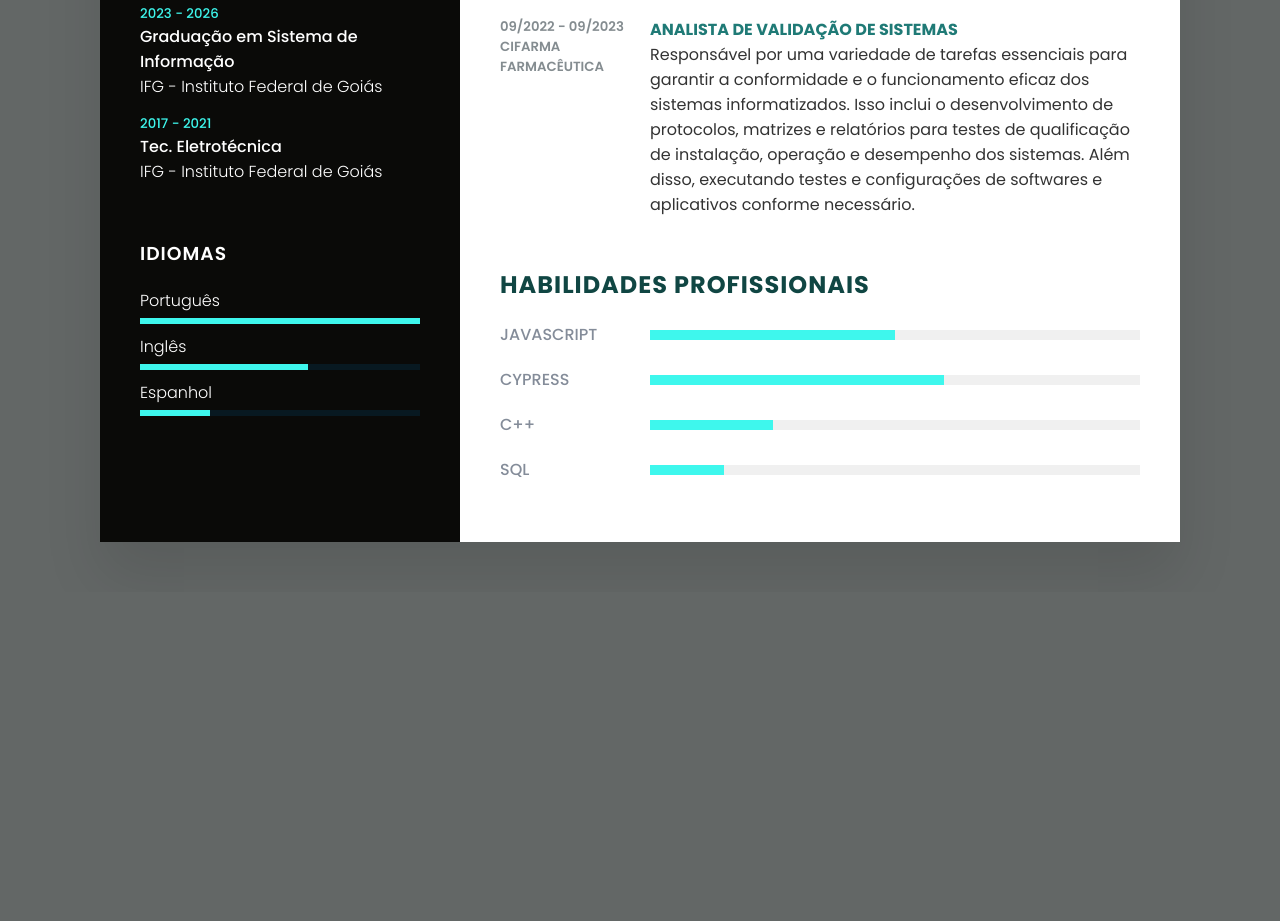
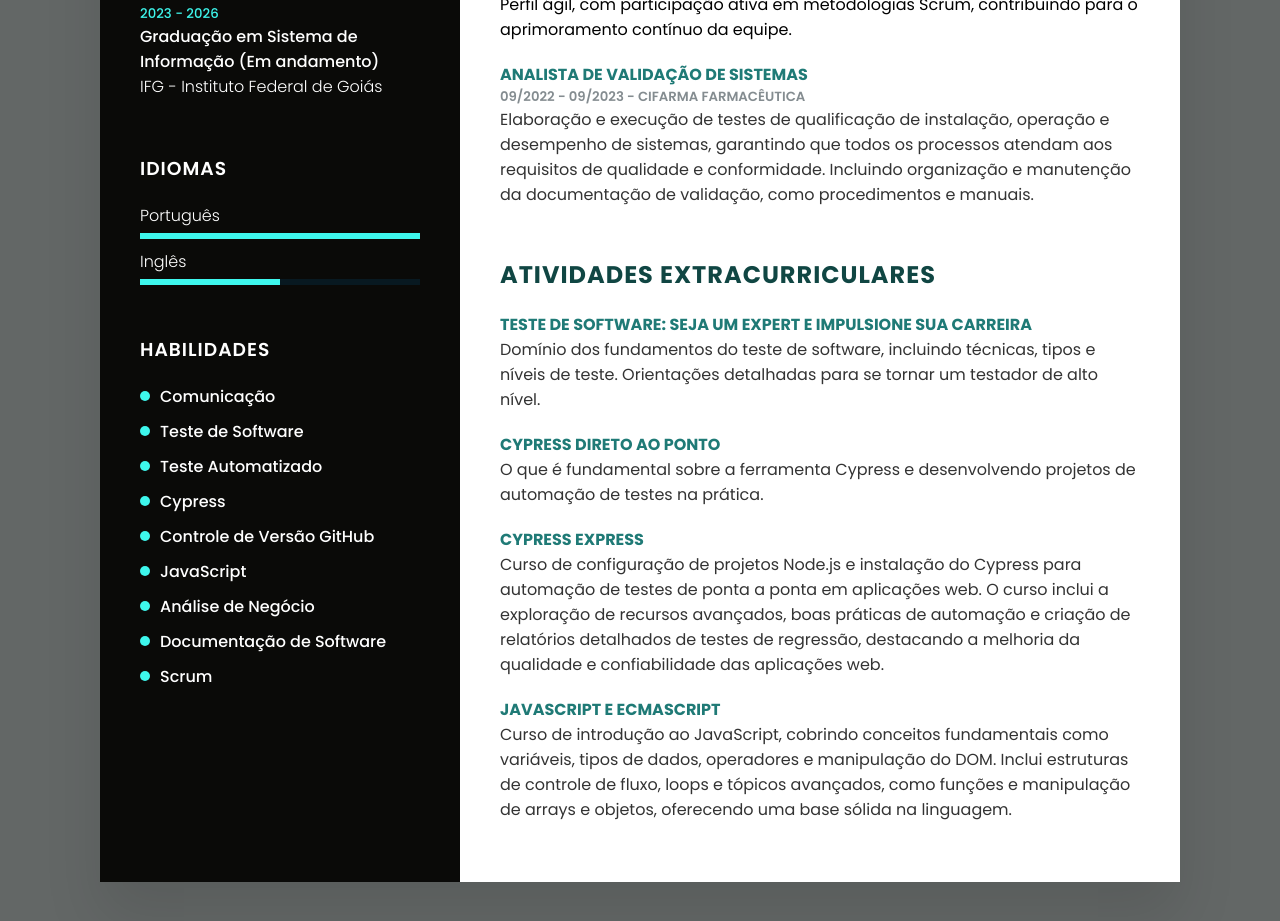
Before and after one commit to njunio10/CV-Natanael, a plain HTML site: page index.html in a window 1280 px wide. Shown: the part 823-1744 px from the top of the page. Before the commit the page ends 1415 px from the top, so only its background shows below. Drawn offline with nearby package versions, Linux system fonts and the light colour scheme.

Commit message:
Atualização de CV

```diff
--- a/index.html
+++ b/index.html
@@ -16,7 +16,7 @@
                     <!-- Substitua a imagem profile.png na pasta img e altere src para "img/NOME_DA_SUA_IMAGEM_COM_EXTENSÃO" -->
                     <img src="profile.jpg">
                 </div>
-                 <!-- Substitua Clarinha por seu nome e "Data Scientist | Data Analyst | Data Engineer" pelos seus cargos/títulos -->
+                 <!-- Substitua por seu nome e "Data Scientist | Data Analyst | Data Engineer" pelos seus cargos/títulos -->
                 <h2>Natanael Junio Ventura<br><span>Data Nasc: 14/01/2002</span></h2>
             </div>
 
@@ -57,15 +57,11 @@
                     <li>
                         <!-- Substitua pelo ano de ingresso e conclusão de curso (se estiver cursando, coloque Atual ou o ano esperado para a formação) -->
                         <h5>2023 - 2026</h5>
-                        <h4>Graduação em Sistema de Informação</h4>
+                        <h4>Graduação em Sistema de Informação (Em andamento)</h4>
                         <h4>IFG - Instituto Federal de Goiás</h4>
                     </li>
                     <!-- Se precisar adicionar mais formações só copiar o trecho <li>...</li> e colar logo abaixo. Veja o exemplo-->
-                    <li>
-                        <h5>2017 - 2021</h5>
-                        <h4>Tec. Eletrotécnica</h4>
-                        <h4>IFG - Instituto Federal de Goiás</h4>
-                    </li>
+
                 </ul>
             </div>
 
@@ -86,20 +82,47 @@
                         <span class="text">Inglês</span>
                         <!-- Altera a porcentagem de acordo com a sua proeficiência no idioma acima -->
                         <span class="percent">
-                            <div style="width: 60%;"></div>
+                            <div style="width: 50%;"></div>
                         </span>
                     </li>
-                    <li>
-                        <!-- Substitua "Espanhol" pelo idioma que você quer -->
-                        <span class="text">Espanhol</span>
-                        <!-- Altera a porcentagem de acordo com a sua proeficiência no idioma acima -->
-                        <span class="percent">
-                            <div style="width: 25%;"></div>
-                        </span>
-                    </li>
+
                     <!-- Se precisar remover algum idioma só deletar o trecho <li>...</li> em que o idioma está inserido -->
                 </ul>
             </div>
+
+            <div class="contact_info skills">
+                <h3 class="title">Habilidades</h3>
+                <ul>
+                    <li>
+                        <h5>Comunicação</h5>
+                    </li>
+                    <li>
+                        <h5>Teste de Software</h5>
+                    </li>
+                    <li>
+                        <h5>Teste Automatizado</h5>
+                    </li>
+                    <li>
+                        <h5>Cypress</h5>
+                    </li>
+                    <li>
+                        <h5>Controle de Versão GitHub</h5>
+                    </li>
+                    <li>
+                        <h5>JavaScript</h5>
+                    </li>
+                    <li>
+                        <h5>Análise de Negócio</h5>
+                    </li>
+                    <li>
+                        <h5>Documentação de Software</h5>
+                    </li>
+                    <li>
+                        <h5>Scrum</h5>
+                    </li>
+                </ul>
+            </div>
+
 
         </div>
         <div class="right_side">
@@ -114,84 +137,100 @@
             <script src="script.js"></script>
             <div class="about">
                 <h2 class="title2">Sobre</h2>
-                <!-- Substitua a apresentação da clarinha pela sua, contando um pouco sobre você e sua jornada -->
-                <p>Olá! Meu nome é Natanael e desde que me lembro, sempre fui fascinado por tecnologia.
+                <p>Olá, meu nome é Natanael e atualmente estou cursando a faculdade de Sistema de Informação. Tenho experiência em testes de software manuais, atuando em projetos de melhoria e correção para garantir a qualidade do software. Além disso, venho me especializando em testes automatizados, especificamente com o framework Cypress, e desenvolvi alguns projetos de testes que estão disponíveis no GitHub.
                     <!-- Use <br><br> para pular linhas -->
-                    <br><br>Atualmente, estou imerso nos estudos na área de desenvolvimento web, principalmente focado no front-end. Juntamente com minha jornada acadêmica, estou adquirindo conhecimentos para me tornar um desenvolvedor qualificado.
-                    <br><br>Além disso, possuo experiência em teste automatizado, utilizando a ferramenta Cypress, o que complementa minhas habilidades e me permite contribuir de forma eficaz para projetos de desenvolvimento web.
+                    <br><br>Atualmente, sou Estagiário em QA e Análise de Negócios, onde aplico meus conhecimentos em testes manuais e participo da validação do comportamento do sistema. Estou comprometido em contribuir para a melhoria contínua da qualidade do software e a otimização da experiência do usuário.
                 </div>
             <div class="about">
                 <h2 class="title2">Experiência</h2>
                 <div class="box">
+                    <div class="text">
+                        <!-- Substitua pelo seu cargo -->
+                        <h4>Estagiário QA/ Análise de Negócio</h4>
                          <div class="year_company">
                             <!-- Substitua pelo ano de ingresso e de saída da empresa (se for seu emprego atual, coloque Atual) -->
-                        <h5>09/2023 - Atual</h5>
-                        <h5>Aliare</h5>
+                            <h5>09/2023 - Atual - ALIARE</h5>
+
                         </div>
-                    <div class="text">
-                        <!-- Substitua pelo seu cargo -->
-                        <h4>Estagiário de QA</h4>
                         <!-- Descreva suas funções para o cargo mencionado -->
                         <p>
-                            Manutenção de documentação técnica, bem como na execução de testes funcionais e não funcionais, colaborando com equipes de desenvolvimento. Minhas responsabilidades incluem traduzir informações técnicas em linguagem acessível, planejar cenários de teste detalhados e garantir a atualização contínua da documentação. Atuando de forma eficiente dentro da metodologia Scrum, participando ativamente de reuniões e incorporando feedback para aprimoramento contínuo, sempre buscando melhorias na experiência do usuário.
+                            Atuação com testes manuais, incluindo o planejamento e execução de cenários baseados em BDD, testes funcionais, não funcionais e de caixa preta. Foco na validação do comportamento do sistema conforme os requisitos, além de avaliação de riscos e impactos para assegurar a qualidade e conformidade dos resultados com as expectativas do projeto.
+                        </p>
+                        </p>
+                            Experiência em análise de negócios, documentando necessidades, otimizando processos e definindo critérios de aceitação. Contribuição para a melhoria da experiência do usuário (UX).
+                        </p>
+                        </p>
+                        Perfil ágil, com participação ativa em metodologias Scrum, contribuindo para o aprimoramento contínuo da equipe.
                         </p>
                     </div>
                 </div>
                 <!-- Se precisar adicionar mais experiências só copiar o trecho <div class="box">...</div> e colar abaixo. Veja o exemplo -->
                 <div class="box">
-                    <div class="year_company">
-                        <!-- Substitua pelo ano de ingresso e de saída da empresa (se for seu emprego atual, coloque Atual) -->
-                        <h5>09/2022 - 09/2023</h5>
-                        <h5>Cifarma Farmacêutica</h5>
-                    </div>
                     <div class="text">
                         <!-- Substitua pelo seu cargo -->
                         <h4>Analista de Validação de Sistemas</h4>
+                        <div class="year_company">
+                            <!-- Substitua pelo ano de ingresso e de saída da empresa (se for seu emprego atual, coloque Atual) -->
+                            <h5>09/2022 - 09/2023 - Cifarma Farmacêutica</h5>
+                        </div>
                         <!-- Descreva suas funções para o cargo mencionado -->
                         <p>
-                            Responsável por uma variedade de tarefas essenciais para garantir a conformidade e o funcionamento eficaz dos sistemas informatizados. Isso inclui o desenvolvimento de protocolos, matrizes e relatórios para testes de qualificação de instalação, operação e desempenho dos sistemas. Além disso, executando  testes e configurações de softwares e aplicativos conforme necessário.
+                            Elaboração e execução de testes de qualificação de instalação, operação e desempenho de sistemas, garantindo que todos os processos atendam aos requisitos de qualidade e conformidade. Incluindo organização e manutenção da documentação de validação, como procedimentos e manuais.
                         </p>
                     </div>
                 </div>
                 <!-- Se precisar remover alguma experiência só deletar o trecho <div class="box">...</div> em que a experiência está inserida -->
             </div>
 
-            <div class="about skills">
-                <h2 class="title2">Habilidades Profissionais</h2>
+            <div class="about">
+                <h2 class="title2">Atividades Extracurriculares</h2>
                     <div class="box">
-                    <!-- Substitua "" pela habilidade que você quiser -->
-                    <h4>JavaScript</h4>
-                    <div class="percent">
-                        <!-- Altera a porcentagem de acordo com a sua proeficiência na habilidade acima  -->
-                        <div style="width: 50%;"></div>
+                        <div class="text">
+                            <h4>Teste de Software: Seja um Expert e Impulsione Sua Carreira</h4>
+                            <div class="year_company">
+                            </div>
+                            <!-- Descreva suas funções para o cargo mencionado -->
+                            <p>
+                                Domínio dos fundamentos do teste de software, incluindo técnicas, tipos e níveis de teste.
+                                Orientações detalhadas para se tornar um testador de alto nível.
+                            </p>
                         </div>
                     </div>
-                <!-- Se precisar adicionar mais habilidades só copiar o trecho <div class="box">...</div> e colar abaixo. Veja o exemplo -->
+
                     <div class="box">
-                    <!-- Substitua "" pela habilidade que você quiser -->
-                    <h4>Cypress</h4>
-                    <div class="percent">
-                        <!-- Altera a porcentagem de acordo com a sua proeficiência na habilidade acima  -->
-                        <div style="width: 60%;"></div>
+                        <div class="text">
+                            <h4>Cypress Direto ao Ponto</h4>
+                            <div class="year_company">
+                            </div>
+                            <!-- Descreva suas funções para o cargo mencionado -->
+                            <p>
+                                O que é fundamental sobre a ferramenta Cypress e desenvolvendo projetos de automação de testes na prática.
+                            </p>
                         </div>
                     </div>
+
                     <div class="box">
-                    <!-- Substitua "" pela habilidade que você quiser -->
-                    <h4>C++</h4>
-                    <div class="percent">
-                        <!-- Altera a porcentagem de acordo com a sua proeficiência na habilidade acima  -->
-                        <div style="width: 25%;"></div>
+                        <div class="text">
+                            <h4>Cypress eXpress</h4>
+                            <div class="year_company">
+                            </div>
+                            <!-- Descreva suas funções para o cargo mencionado -->
+                            <p>
+                                Curso de configuração de projetos Node.js e instalação do Cypress para automação de testes de ponta a ponta em aplicações web. O curso inclui a exploração de recursos avançados, boas práticas de automação e criação de relatórios detalhados de testes de regressão, destacando a melhoria da qualidade e confiabilidade das aplicações web.
+                            </p>
                         </div>
                     </div>
+
                     <div class="box">
-                    <!-- Substitua "" pela habilidade que você quiser -->
-                    <h4>SQL</h4>
-                    <div class="percent">
-                        <!-- Altera a porcentagem de acordo com a sua proeficiência na habilidade acima  -->
-                        <div style="width: 15%;"></div>
+                        <div class="text">
+                            <h4>JavaScript e ECMAScript</h4>
+                            <div class="year_company">
                             </div>
+                            <!-- Descreva suas funções para o cargo mencionado -->
+                            <p>
+                                Curso de introdução ao JavaScript, cobrindo conceitos fundamentais como variáveis, tipos de dados, operadores e manipulação do DOM. Inclui estruturas de controle de fluxo, loops e tópicos avançados, como funções e manipulação de arrays e objetos, oferecendo uma base sólida na linguagem.
+                            </p>
                         </div>
-                <!-- Se precisar remover alguma habilidade só deletar o trecho <div class="box">...</div> em que a habilidade está inserida -->
                     </div>
         </div>
     </div>
--- a/style.css
+++ b/style.css
@@ -135,6 +135,35 @@ body {
 .contact_info.education h4 {
     color: #fff;
     font-weight: 300;
+}
+
+.contact_info.skills h5 {
+    /* Cor  */
+    color: #fff;
+    font-weight: 500;
+    font-size: 1em; /* Aumente este valor para aumentar o tamanho da fonte */
+}
+
+.contact_info.skills ul {
+    list-style: none; /* Remove o estilo padrão da lista */
+    padding-left: 0; /* Remove o espaçamento padrão à esquerda */
+}
+
+.contact_info.skills li {
+    position: relative; /* Para posicionar a bolinha personalizada */
+    padding-left: 20px; /* Adiciona espaço para a bolinha */
+}
+
+.contact_info.skills li::before {
+    content: ''; /* Cria um elemento vazio */
+    position: absolute; /* Permite posicionar a bolinha */
+    left: 0; /* Alinha à esquerda */
+    top: 50%; /* Centraliza verticalmente em relação ao texto */
+    transform: translateY(-50%); /* Ajusta a posição vertical da bolinha */
+    width: 10px; /* Largura da bolinha */
+    height: 10px; /* Altura da bolinha */
+    border-radius: 50%; /* Torna a forma redonda */
+    background-color: #3ef7ed; /* Define a cor da bolinha (exemplo: vermelho) */
 }
 
 .contact_info.language .percent {
```
Lines whose indentation alone changed are shown as unchanged.
